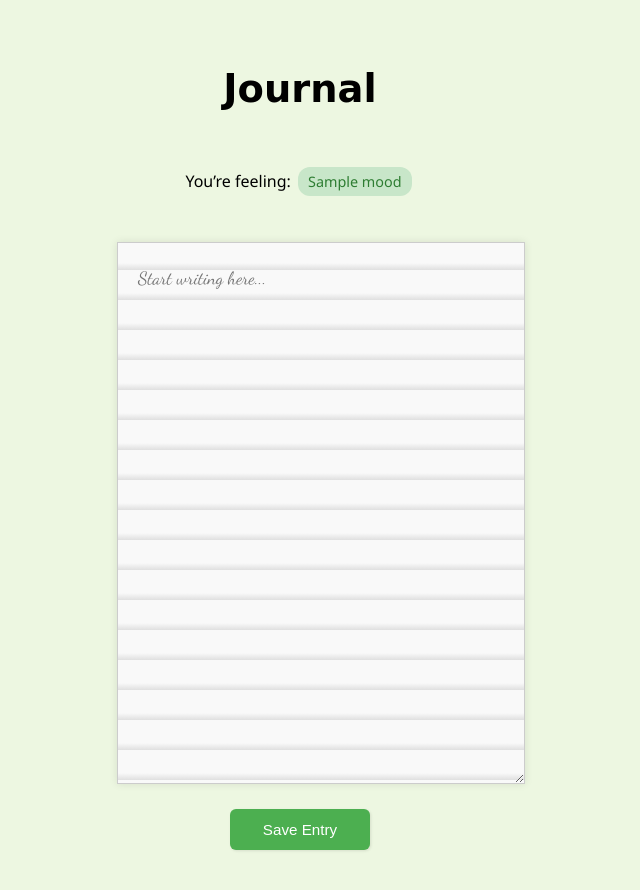
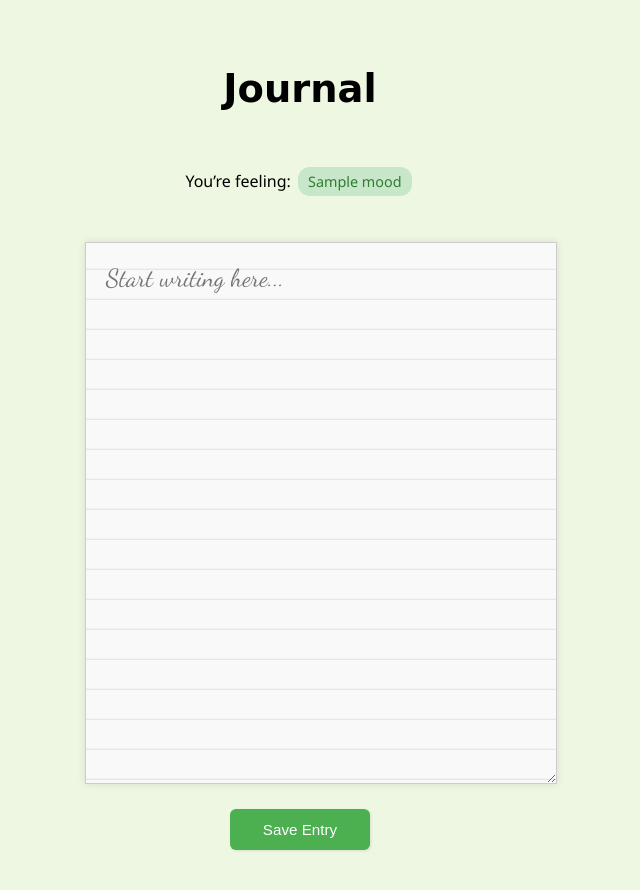
Before and after one commit to Marsh3184/Marsh-Scheduler, a Flask app: template templates/journal_entry.html in a window 1280 px wide. Shown: the whole page, without its empty margins (340-980 px from the left). Run offline with Flask 3, Linux system fonts and the light colour scheme; the template is opened without the code that fills it: most values are stand-ins (such as "Sample title", 1, 10 or a date in 2020).

Commit message:
Update journal.css

```diff
--- a/static/journal.css
+++ b/static/journal.css
@@ -147,7 +147,7 @@ body {
     background-image: repeating-linear-gradient(
         to bottom,
         #f9f9f9 0px,
-        #f9f9f9 20px,
+        #f9f9f9 25px,
         #e0e0e0 27px
     );
     background-size: 100% 30px;
@@ -156,7 +156,7 @@ body {
     padding: 20px;
 
     font-family: 'Dancing Script', cursive;
-    font-size: 18px;
+    font-size: 25px;
     line-height: 30px;
 
     color: #333;
```
